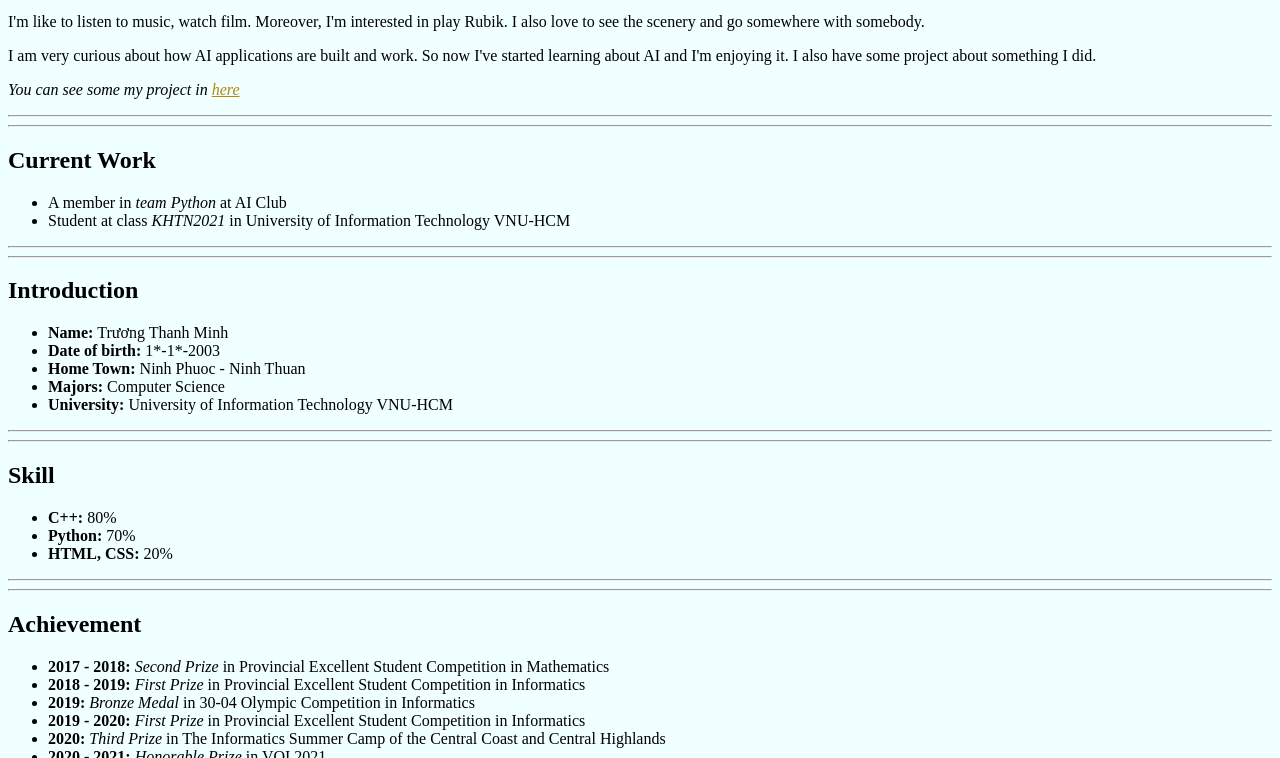
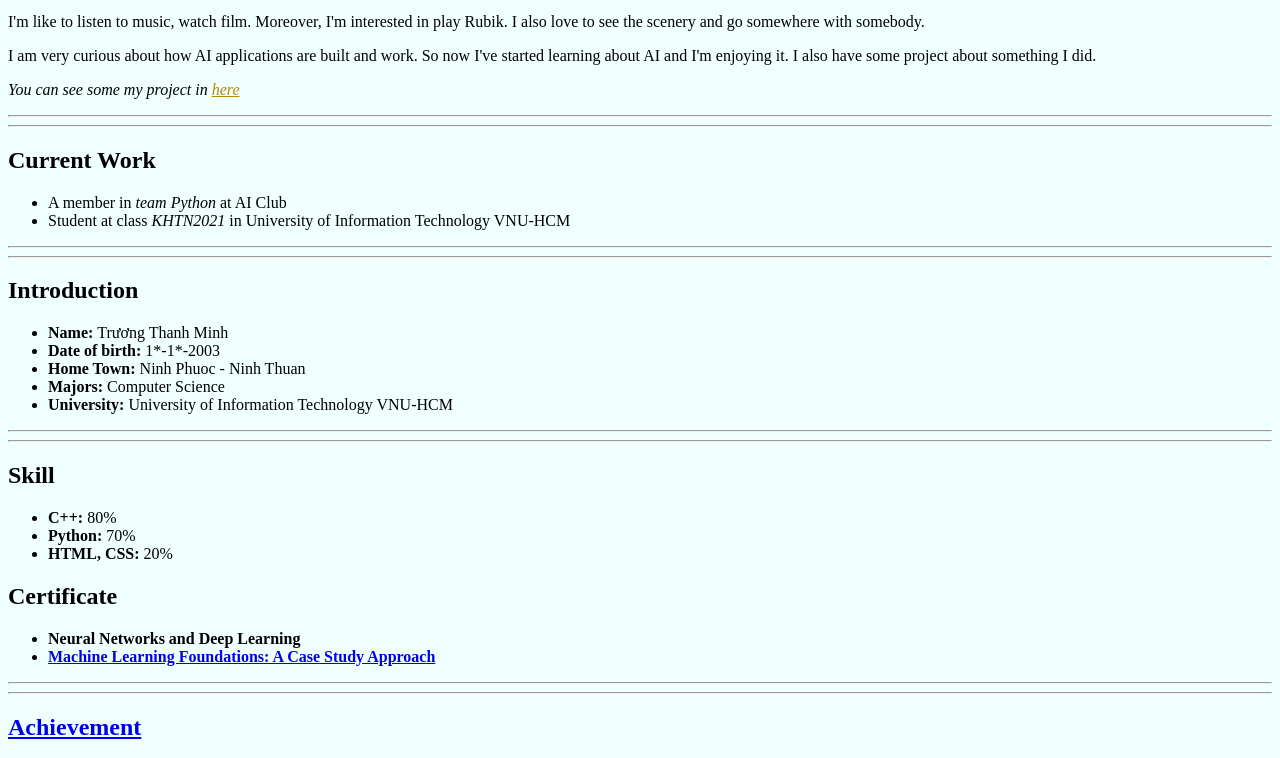
Before and after one commit to trthminh/trthminh.github.io, a plain HTML site: page index.html in a window 1280 px wide. Shown: the part 190-948 px from the top of the page. Drawn offline with Linux system fonts and the light colour scheme.

Commit message:
Update index.html

```diff
--- a/index.html
+++ b/index.html
@@ -62,6 +62,14 @@
   </ul>
 </div>
 
+  <div>
+  <h2>Certificate</h2>
+  <ul>
+    <li><b>Neural Networks and Deep Learning</b><a href="https://www.coursera.org/account/accomplishments/certificate/6HGLP5QY7BU5"></li>
+    <li><b>Machine Learning Foundations: A Case Study Approach</b><a href="https://www.coursera.org/account/accomplishments/certificate/LJCQNUKZ84T2"></li>
+  </ul>
+</div>
+
 <hr>
 <hr>
 
```
